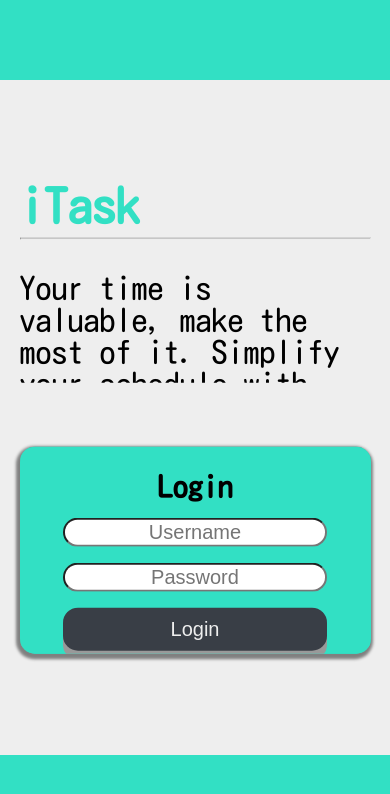
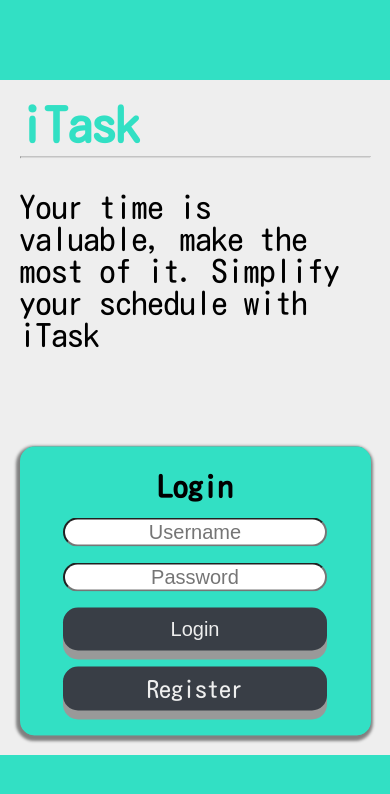
Before and after one commit to achangtroraleke/todo-project, a React (Create React App) app in the folder frontend/: page / in a window 390 px wide. Shown: the top 794 px of the page. Built offline with nearby package versions, Linux system fonts and the light colour scheme.

Commit message:
Fixed Login

```diff
--- a/frontend/src/App.css
+++ b/frontend/src/App.css
@@ -587,7 +587,7 @@ background-color: var(--secondary-color);
   .banner-content{
     flex-direction: column;
     width: 90%;
-    height: none;
+    height: fit-content;
   }
   .banner-group{
     width: 100%;
```
Also changed, not shown: 12 other files (tests, documents, lock files or other folders).
